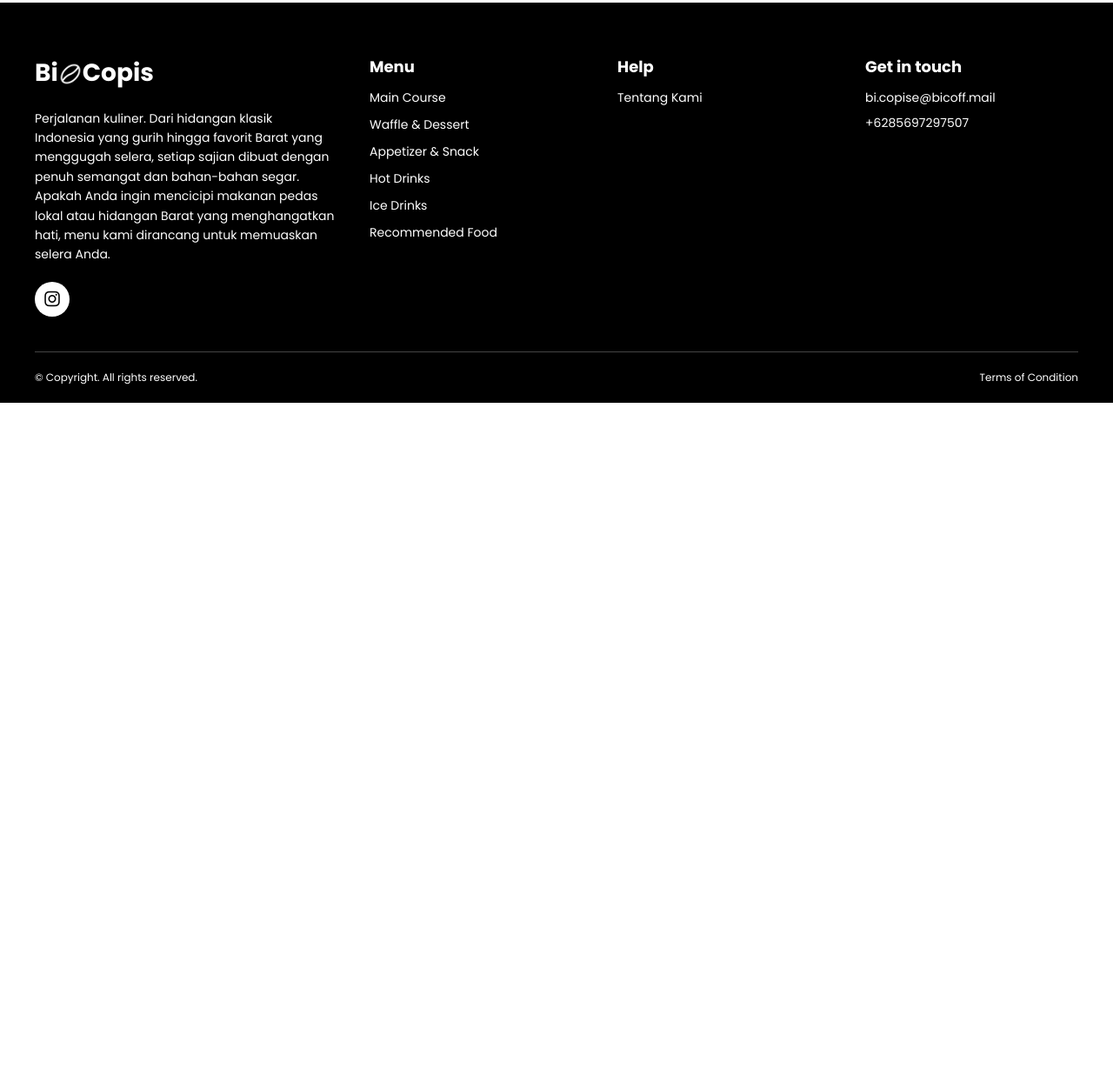
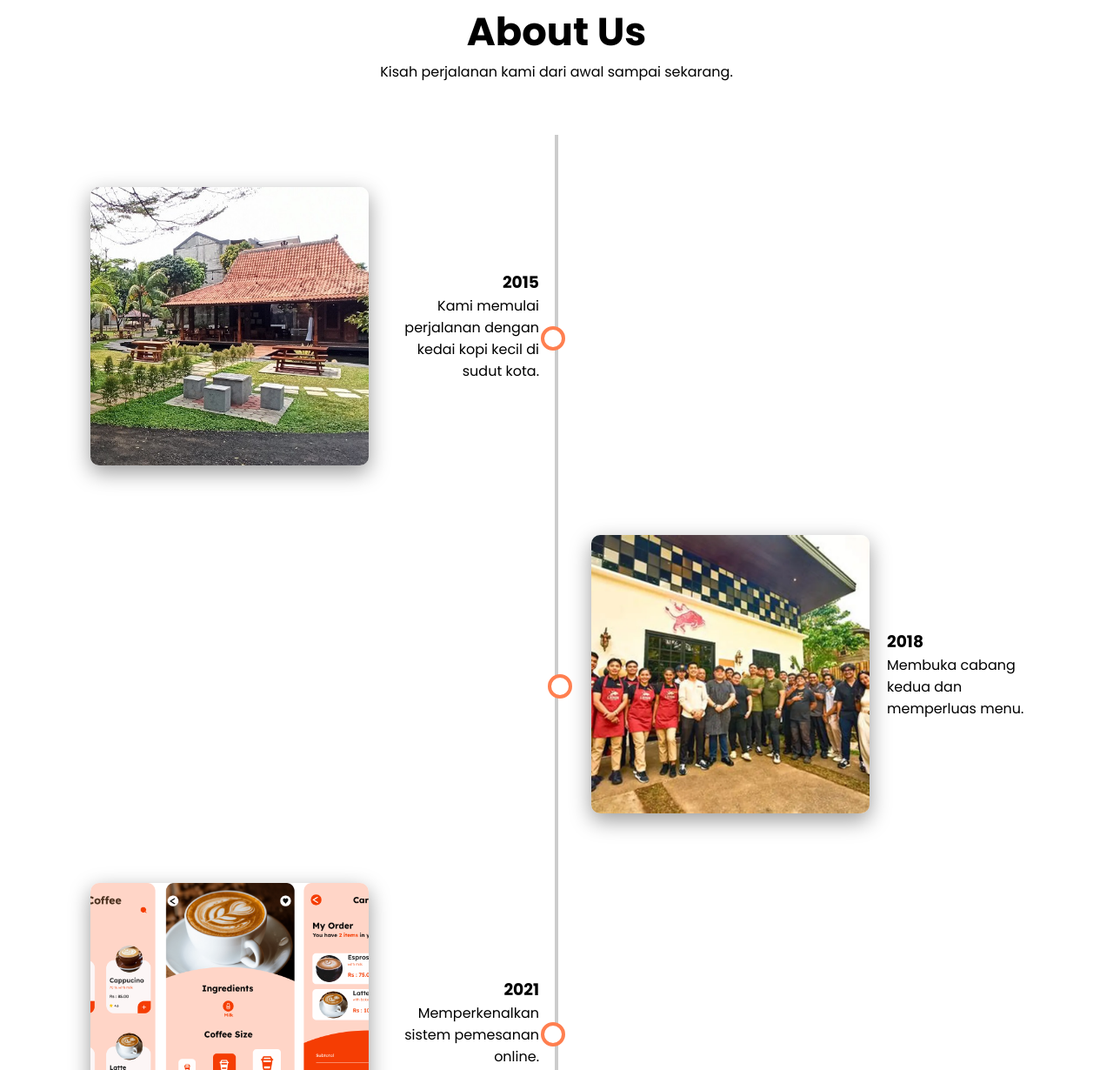
Before and after one commit to Mikhael-agung/mini-website, a plain HTML site: page about.html in a window 1280 px wide. Shown: the part 1352-2582 px from the top of the page at 87% size. Before the commit the page ends 1815 px from the top, so only its background shows below. Drawn offline with nearby package versions, Linux system fonts and the light colour scheme; a web font is replaced by a local one.

Commit message:
update Aside for about page

```diff
--- a/about.css
+++ b/about.css
@@ -91,7 +91,7 @@ img {
   background-color: var(--secondary-color);
 }
 
-.logo-img{
+.logo-img {
   width: 1em;
   height: 1em;
   vertical-align: middle;
@@ -153,7 +153,6 @@ header .navbar {
 .navbar :where(#menu-close-button, #menu-open-button) {
   display: none;
 }
-
 
 .desktop-contact,
 .mobile-contact {
@@ -320,6 +319,75 @@ header .navbar {
   height: auto;
   border-radius: 16px;
   object-fit: cover;
+}
+
+.timeline {
+  position: relative;
+  margin: 50px auto;
+  padding: 20px 0;
+  width: 90%;
+}
+.timeline::before {
+  content: "";
+  position: absolute;
+  left: 50%;
+  top: 0;
+  width: 4px;
+  height: 100%;
+  background: #ccc;
+  transform: translateX(-50%);
+}
+.timeline-item {
+  display: flex;
+  align-items: center;
+  width: 50%;
+  padding: 20px;
+  position: relative;
+}
+
+.timeline-item img {
+  width: 20rem;
+  height: 20rem;
+  border-radius: 10px;
+  object-fit: cover;
+  margin: 20px;
+  box-shadow: 0 8px 24px rgba(0, 0, 0, 0.4);
+}
+
+.timeline-item.left {
+  justify-content: flex-end;
+  text-align: right;
+  left: 0;
+}
+
+.timeline-item.right {
+  justify-content: flex-start;
+  text-align: left;
+  left: 50%;
+}
+
+.timeline-item aside {
+  max-width: 300px;
+}
+
+.timeline-item::after {
+  content: "";
+  position: absolute;
+  top: 50%;
+  width: 20px;
+  height: 20px;
+  background: #fff;
+  border: 4px solid #ff7f50;
+  border-radius: 50%;
+  z-index: 1;
+}
+
+.timeline-item.left::after {
+  right: -10px;
+}
+
+.timeline-item.right::after {
+  left: -10px;
 }
 
 /* footer */
@@ -603,4 +671,15 @@ header .navbar {
   #menu-close-button {
     align-self: flex-end;
   }
+
+  aside.timeline .timeline-item,
+  aside.timeline .timeline-item.right {
+    flex-direction: column;
+    text-align: center;
+  }
+
+  aside.timeline .timeline-item img,
+  aside.timeline .timeline-content {
+    width: 100%;
+  }
 }
--- a/about.html
+++ b/about.html
@@ -8,12 +8,10 @@
     <!-- Font Awesome & AOS -->
     <link
       rel="stylesheet"
-      href="https://cdnjs.cloudflare.com/ajax/libs/font-awesome/6.0.0-beta3/css/all.min.css"
-    />
+      href="https://cdnjs.cloudflare.com/ajax/libs/font-awesome/6.0.0-beta3/css/all.min.css" />
     <link
       rel="stylesheet"
-      href="https://cdn.jsdelivr.net/npm/aos@2.3.4/dist/aos.css"
-    />
+      href="https://cdn.jsdelivr.net/npm/aos@2.3.4/dist/aos.css" />
 
     <!-- Style -->
     <link rel="stylesheet" href="about.css" />
@@ -23,7 +21,8 @@
     <header>
       <nav class="navbar section-content">
         <a href="main.html" class="nav-logo">
-          <h2 class="logo-text">Bi<img src="images/coffee-bin.png" class="logo-img" alt="COPIS" />COPIS</h2>
+          <h2 class="logo-text">Bi<img src="images/coffee-bin.png"
+              class="logo-img" alt="COPIS" />COPIS</h2>
         </a>
 
         <ul class="nav-menu">
@@ -31,8 +30,7 @@
             <button
               id="menu-close-button"
               class="fas fa-times"
-              aria-label="Close menu"
-            ></button>
+              aria-label="Close menu"></button>
           </li>
           <li class="nav-item">
             <a href="main.html#home" class="nav-link">Home</a>
@@ -59,8 +57,7 @@
         <button
           id="menu-open-button"
           class="fas fa-bars"
-          aria-label="Open menu"
-        ></button>
+          aria-label="Open menu"></button>
       </nav>
     </header>
 
@@ -73,13 +70,11 @@
                 <img
                   class="image1"
                   src="images/about2.jpg"
-                  alt="Tentang Kami 1"
-                />
+                  alt="Tentang Kami 1" />
                 <img
                   class="image2"
                   src="images/Steak.webp"
-                  alt="Tentang Kami 2"
-                />
+                  alt="Tentang Kami 2" />
               </div>
               <div class="about-text" data-aos="fade-left">
                 <h4>Tentang Kami</h4>
@@ -137,10 +132,41 @@
             <div class="about-bottom-image" data-aos="fade-left">
               <img
                 src="images/French-Toast-Strawberry-Cream-Cheese.webp"
-                alt="Latte Art"
-              />
+                alt="Latte Art" />
             </div>
           </div>
+        </div>
+      </section>
+
+      <section class="about-header">
+        <h1>About Us</h1>
+        <p>Kisah perjalanan kami dari awal sampai sekarang.</p>
+      </section>
+
+      <section class="timeline">
+        <div class="timeline-item left">
+          <img src="images/about.jpg" alt="Sejarah Awal">
+          <aside>
+            <h3>2015</h3>
+            <p>Kami memulai perjalanan dengan kedai kopi kecil di sudut
+              kota.</p>
+          </aside>
+        </div>
+
+        <div class="timeline-item right">
+          <img src="images/about5.webp" alt="Perluasan Cabang">
+          <aside>
+            <h3>2018</h3>
+            <p>Membuka cabang kedua dan memperluas menu.</p>
+          </aside>
+        </div>
+
+        <div class="timeline-item left">
+          <img src="images/digital.png" alt="Digitalisasi">
+          <aside>
+            <h3>2021</h3>
+            <p>Memperkenalkan sistem pemesanan online.</p>
+          </aside>
         </div>
       </section>
     </main>
```
Also changed, not shown: images/about2.jpeg (added), images/about5.webp (added), images/digital.png (added).
